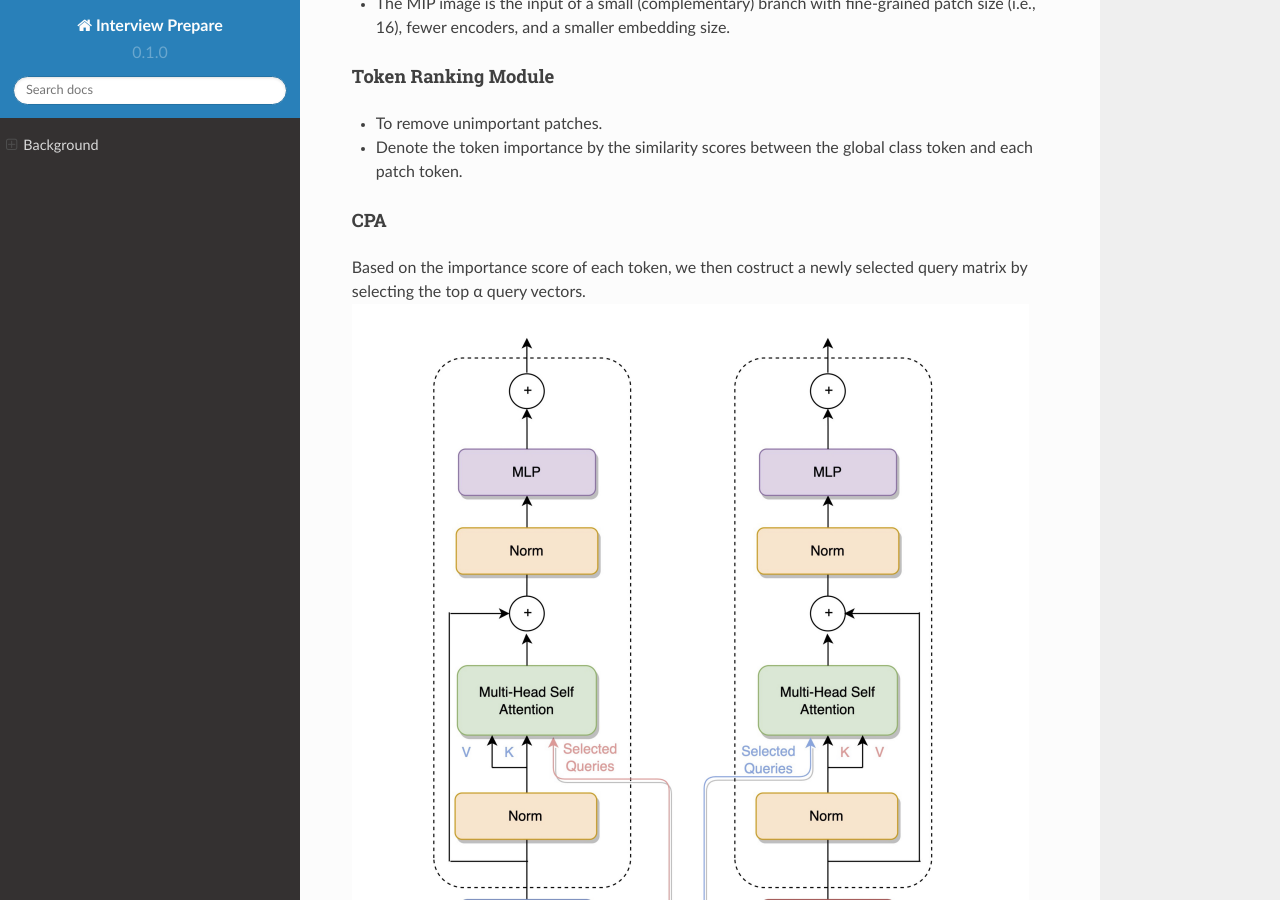
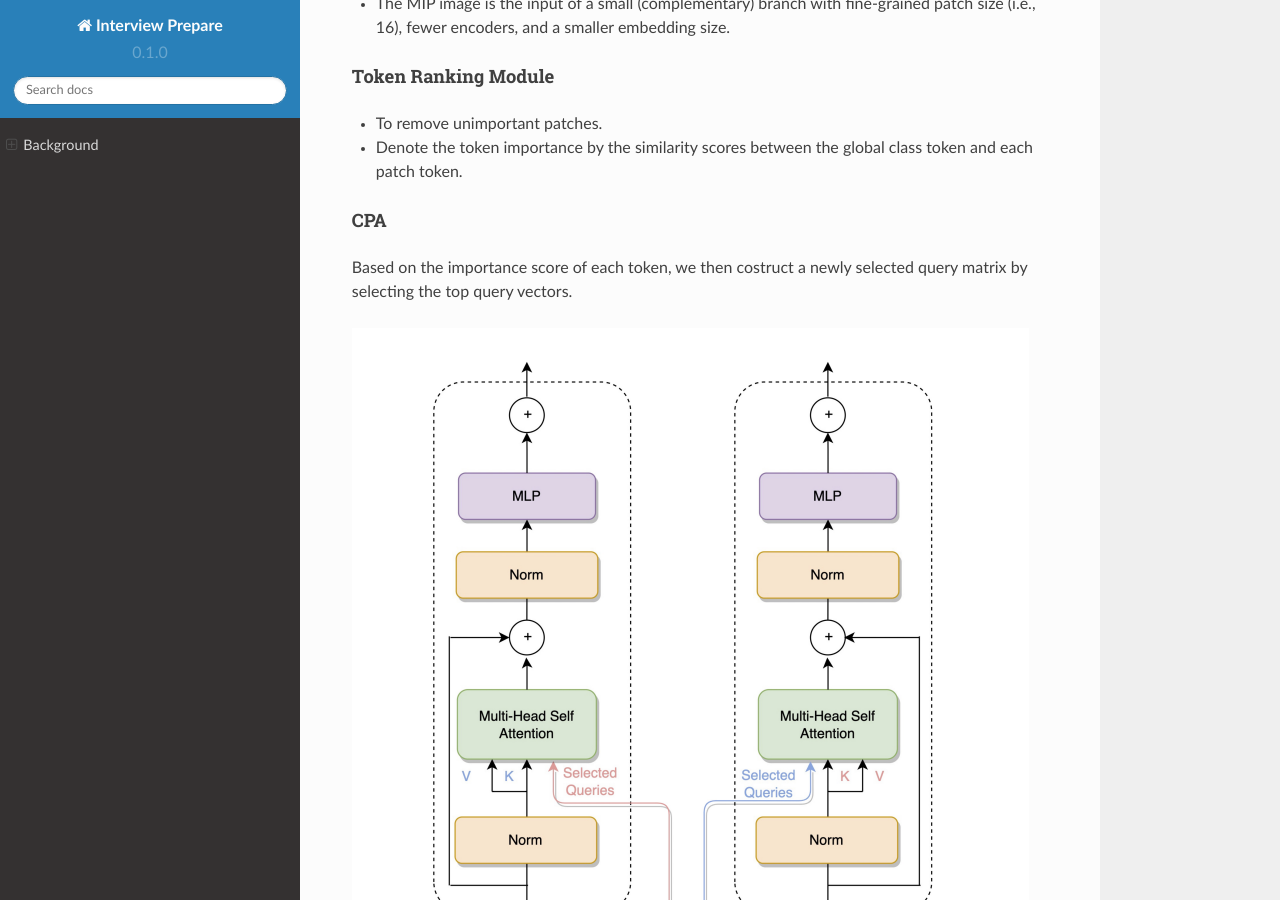
Before and after one commit to Raychen0617/Interview_prepare, a Sphinx documentation site: the page built from docs/source/background.md, in a window 1280 px wide and 900 px high, scrolled down 1695 px. Built offline with Sphinx 7.4.7 and the Read the Docs theme 2.0.0, drawn with Linux system fonts in a browser that asks for light colours.

Commit message:
update_docs

```diff
--- a/docs/source/background.md
+++ b/docs/source/background.md
@@ -9,7 +9,6 @@
 * The MIP and global affective context information are integrated into the proposed dual-pathway vit architecture.
 
 #### Method
-
 ![](./images/resume/method.png)
 
 ##### Dual-pathway learning
@@ -22,7 +21,8 @@
 * To remove unimportant patches.
 * Denote the token importance by the similarity scores between the global class token and each patch token.
 ##### CPA
-Based on the importance score of each token, we then costruct a newly selected query matrix by selecting the top α query vectors.
+Based on the importance score of each token, we then costruct a newly selected query matrix by selecting the top query vectors.
+
 ![](./images/resume/cpa.png)
 
 
```
